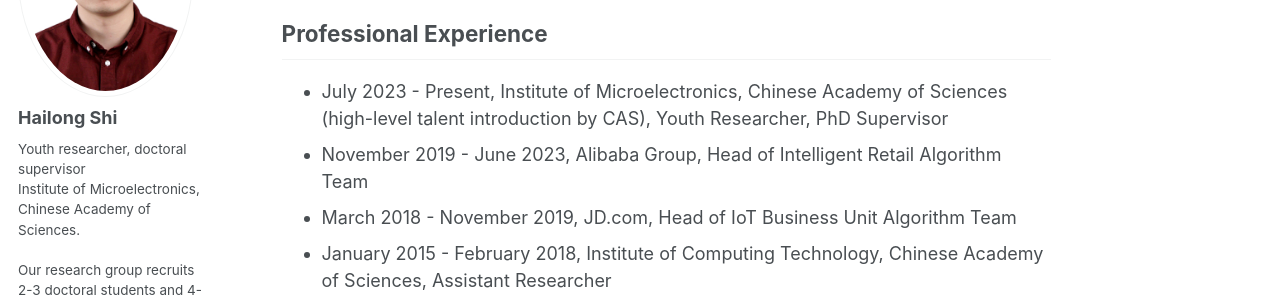
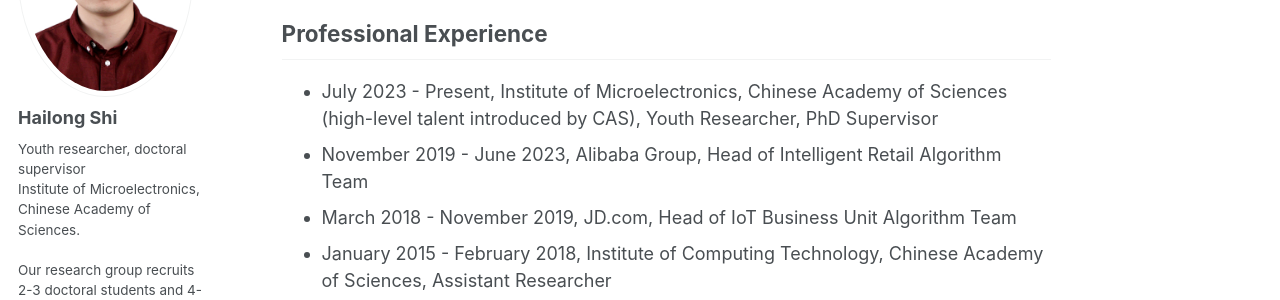
Before and after one commit to shihailong2023/shihailong2023.github.io, a Jekyll site: the page built from _pages/about.md, in a window 1280 px wide and 900 px high, scrolled down 526 px. Shown: the part 179-479 px from the top of the window. Built offline with Jekyll 4.4.1, drawn with Linux system fonts in a browser that asks for light colours.

Commit message:
Update about.md

```diff
--- a/_pages/about.md
+++ b/_pages/about.md
@@ -16,7 +16,7 @@ This is Hailong Shi’s personal homepage.
 
 
 ## Professional Experience
-* July 2023 - Present, Institute of Microelectronics, Chinese Academy of Sciences (high-level talent introduction by CAS), Youth Researcher, PhD Supervisor
+* July 2023 - Present, Institute of Microelectronics, Chinese Academy of Sciences (high-level talent introduced by CAS), Youth Researcher, PhD Supervisor
 * November 2019 - June 2023, Alibaba Group, Head of Intelligent Retail Algorithm Team
 * March 2018 - November 2019, JD.com, Head of IoT Business Unit Algorithm Team
 * January 2015 - February 2018, Institute of Computing Technology, Chinese Academy of Sciences, Assistant Researcher
```
